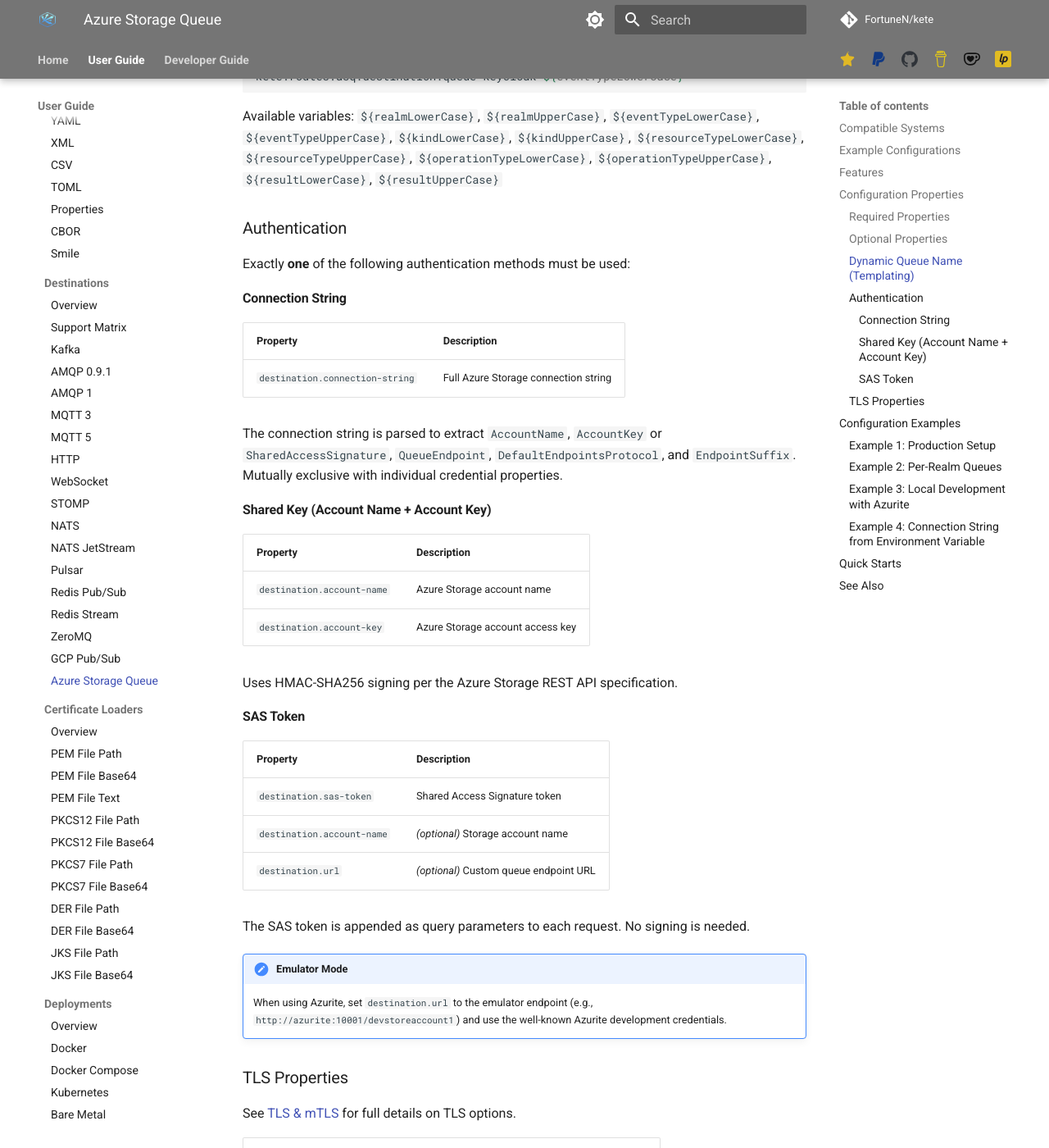
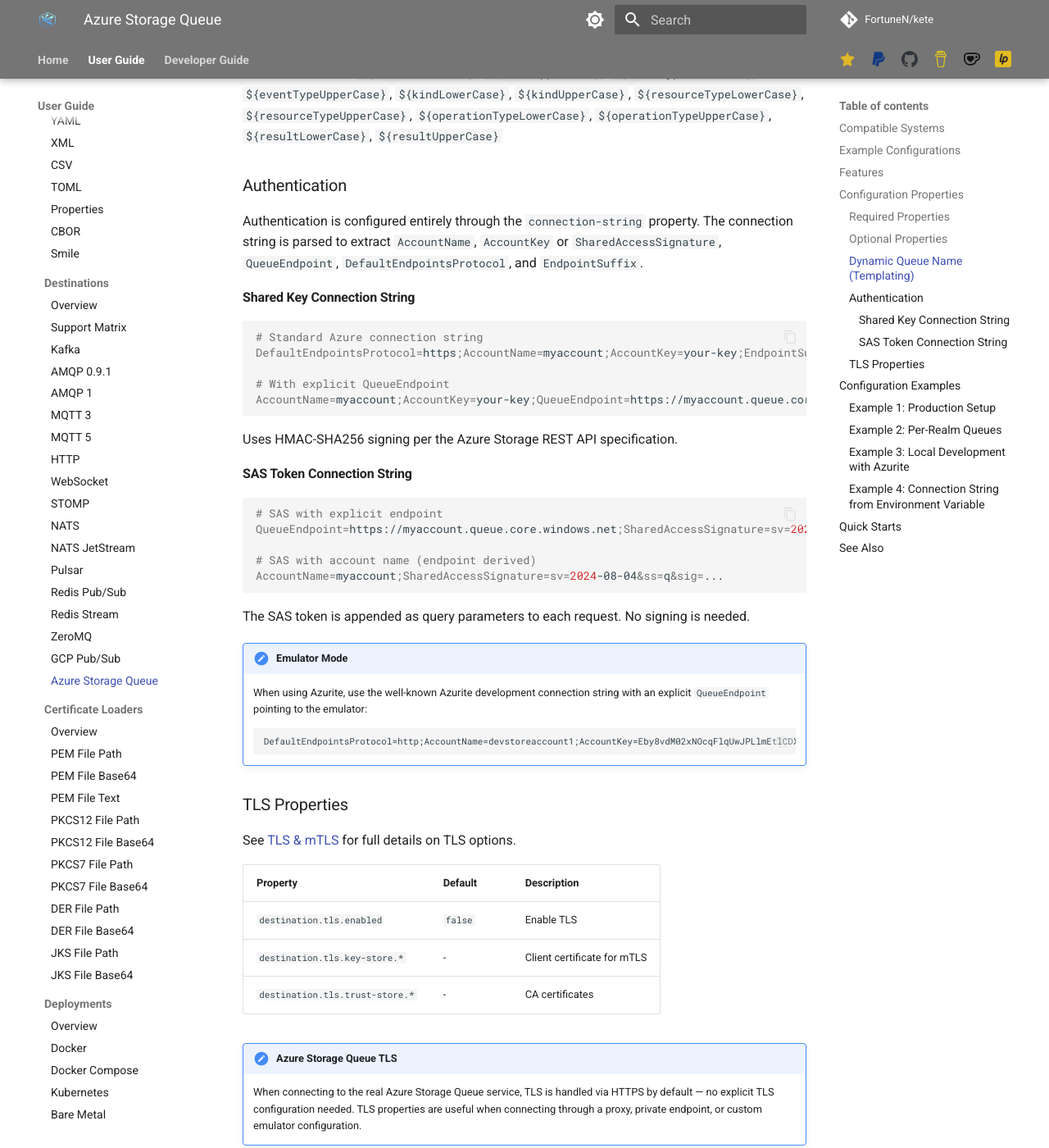
Before and after one commit to FortuneN/kete, an MkDocs documentation site: the page built from docs/user-guide/destinations/azure-storage-queue.md, in a window 1280 px wide and 1400 px high, scrolled down 2038 px. Shown: the whole window at 82% size. Built offline with MkDocs 1.6.1 and Material for MkDocs 9.7.7, drawn with Linux system fonts in a browser that asks for light colours; comment, search, counter and statistics services are not loaded; some of the changed text lies outside the part shown.

Commit message:
Simplify Azure Storage Queue to connection-string only
Remove account-name, account-key, sas-token, and url as direct config
properties. Connection-string is now the only way to configure the
Azure Storage Queue destination. The connection string is parsed
internally to extract all needed fields.

Updated: config, integration tests, E2E test, unit tests (28 tests),
quickstarts, and documentation.

````diff
--- a/docs/user-guide/destinations/azure-storage-queue.md
+++ b/docs/user-guide/destinations/azure-storage-queue.md
@@ -20,16 +20,7 @@ Stream Keycloak events to Azure Storage Queue.
 
 ## Example Configurations
 
-=== "Shared Key (Account Name + Key)"
-
-    ```bash
-    kete.routes.asq.destination.kind=azure-storage-queue
-    kete.routes.asq.destination.account-name=mystorageaccount
-    kete.routes.asq.destination.account-key=your-account-key
-    kete.routes.asq.destination.queue=keycloak-events
-    ```
-
-=== "Connection String"
+=== "Azure Cloud"
 
     ```bash
     kete.routes.asq.destination.kind=azure-storage-queue
@@ -41,8 +32,7 @@ Stream Keycloak events to Azure Storage Queue.
 
     ```bash
     kete.routes.asq.destination.kind=azure-storage-queue
-    kete.routes.asq.destination.account-name=mystorageaccount
-    kete.routes.asq.destination.sas-token=sv=2024-08-04&ss=q&srt=sco&sp=wau&se=...&sig=...
+    kete.routes.asq.destination.connection-string=QueueEndpoint=https://mystorageaccount.queue.core.windows.net;SharedAccessSignature=sv=2024-08-04&ss=q&srt=sco&sp=wau&se=...&sig=...
     kete.routes.asq.destination.queue=keycloak-events
     ```
 
@@ -50,20 +40,8 @@ Stream Keycloak events to Azure Storage Queue.
 
     ```bash
     kete.routes.asq.destination.kind=azure-storage-queue
-    kete.routes.asq.destination.account-name=devstoreaccount1
-    kete.routes.asq.destination.account-key=Eby8vdM02xNOcqFlqUwJPLlmEtlCDXJ1OUzFT50uSRZ6IFsuFq2UVErCz4I6tq/K1SZFPTOtr/KBHBeksoGMGw==
+    kete.routes.asq.destination.connection-string=DefaultEndpointsProtocol=http;AccountName=devstoreaccount1;AccountKey=Eby8vdM02xNOcqFlqUwJPLlmEtlCDXJ1OUzFT50uSRZ6IFsuFq2UVErCz4I6tq/K1SZFPTOtr/KBHBeksoGMGw==;QueueEndpoint=http://azurite:10001/devstoreaccount1
     kete.routes.asq.destination.queue=keycloak-events
-    kete.routes.asq.destination.url=http://azurite:10001/devstoreaccount1
-    ```
-
-=== "Custom Endpoint"
-
-    ```bash
-    kete.routes.asq.destination.kind=azure-storage-queue
-    kete.routes.asq.destination.account-name=mystorageaccount
-    kete.routes.asq.destination.account-key=your-account-key
-    kete.routes.asq.destination.queue=keycloak-events
-    kete.routes.asq.destination.url=https://mystorageaccount.queue.core.windows.net
     ```
 
 
@@ -71,13 +49,12 @@ Stream Keycloak events to Azure Storage Queue.
 ## Features
 
 - Azure Storage Queue REST API integration (no Azure SDK dependency)
-- Three authentication methods: Shared Key, Connection String, SAS Token
+- Authentication via connection string (Shared Key or SAS Token)
 - Emulator support via Azurite for local development and testing
 - Queue name templating with variables
 - Configurable message TTL
 - Messages encoded as Base64
 - TLS/mTLS support
-- Custom endpoint URL support
 
 
 
@@ -88,13 +65,13 @@ Stream Keycloak events to Azure Storage Queue.
 | Property | Description | Example |
 |----------|-------------|---------|
 | `destination.kind` | Must be `azure-storage-queue` | `azure-storage-queue` |
+| `destination.connection-string` | Azure Storage connection string | `DefaultEndpointsProtocol=https;AccountName=...;AccountKey=...;EndpointSuffix=core.windows.net` |
 | `destination.queue` | Queue name (supports templating) | `keycloak-events` |
 
 ### Optional Properties
 
 | Property | Default | Description | Example |
 |----------|---------|-------------|---------|
-| `destination.url` | `https://{account-name}.queue.core.windows.net` | Custom endpoint URL | `http://azurite:10001/devstoreaccount1` |
 | `destination.message-ttl` | `0` | Message TTL in seconds (`0` = Azure default 7 days, `-1` = no expiry) | `3600` |
 | `destination.timeout-seconds` | `10` | HTTP connect and request timeout in seconds | `30` |
 
@@ -114,37 +91,37 @@ Available variables: `${realmLowerCase}`, `${realmUpperCase}`, `${eventTypeLower
 
 ### Authentication
 
-Exactly **one** of the following authentication methods must be used:
+Authentication is configured entirely through the `connection-string` property. The connection string is parsed to extract `AccountName`, `AccountKey` or `SharedAccessSignature`, `QueueEndpoint`, `DefaultEndpointsProtocol`, and `EndpointSuffix`.
 
-#### Connection String
+#### Shared Key Connection String
 
-| Property | Description |
-|----------|-------------|
-| `destination.connection-string` | Full Azure Storage connection string |
+```bash
+# Standard Azure connection string
+DefaultEndpointsProtocol=https;AccountName=myaccount;AccountKey=your-key;EndpointSuffix=core.windows.net
 
-The connection string is parsed to extract `AccountName`, `AccountKey` or `SharedAccessSignature`, `QueueEndpoint`, `DefaultEndpointsProtocol`, and `EndpointSuffix`. Mutually exclusive with individual credential properties.
-
-#### Shared Key (Account Name + Account Key)
-
-| Property | Description |
-|----------|-------------|
-| `destination.account-name` | Azure Storage account name |
-| `destination.account-key` | Azure Storage account access key |
+# With explicit QueueEndpoint
+AccountName=myaccount;AccountKey=your-key;QueueEndpoint=https://myaccount.queue.core.windows.net
+```
 
 Uses HMAC-SHA256 signing per the Azure Storage REST API specification.
 
-#### SAS Token
+#### SAS Token Connection String
 
-| Property | Description |
-|----------|-------------|
-| `destination.sas-token` | Shared Access Signature token |
-| `destination.account-name` | _(optional)_ Storage account name |
-| `destination.url` | _(optional)_ Custom queue endpoint URL |
+```bash
+# SAS with explicit endpoint
+QueueEndpoint=https://myaccount.queue.core.windows.net;SharedAccessSignature=sv=2024-08-04&ss=q&srt=sco&sp=wau&se=...&sig=...
+
+# SAS with account name (endpoint derived)
+AccountName=myaccount;SharedAccessSignature=sv=2024-08-04&ss=q&sig=...
+```
 
 The SAS token is appended as query parameters to each request. No signing is needed.
 
 !!! note "Emulator Mode"
-    When using Azurite, set `destination.url` to the emulator endpoint (e.g., `http://azurite:10001/devstoreaccount1`) and use the well-known Azurite development credentials.
+    When using Azurite, use the well-known Azurite development connection string with an explicit `QueueEndpoint` pointing to the emulator:
+    ```
+    DefaultEndpointsProtocol=http;AccountName=devstoreaccount1;AccountKey=Eby8vdM02xNOcqFlqUwJPLlmEtlCDXJ1OUzFT50uSRZ6IFsuFq2UVErCz4I6tq/K1SZFPTOtr/KBHBeksoGMGw==;QueueEndpoint=http://azurite:10001/devstoreaccount1
+    ```
 
 ### TLS Properties
 
@@ -169,8 +146,7 @@ See [TLS & mTLS](overview.md#tls-mtls) for full details on TLS options.
 kete.routes.prod.destination.kind=azure-storage-queue
 kete.routes.prod.realm-matchers.realm=list:master
 kete.routes.prod.event-matchers.filter=glob:*
-kete.routes.prod.destination.account-name=prodstorageaccount
-kete.routes.prod.destination.account-key=your-production-account-key
+kete.routes.prod.destination.connection-string=DefaultEndpointsProtocol=https;AccountName=prodstorageaccount;AccountKey=your-production-account-key;EndpointSuffix=core.windows.net
 kete.routes.prod.destination.queue=keycloak-events
 kete.routes.prod.destination.message-ttl=86400
 kete.routes.prod.destination.timeout-seconds=30
@@ -181,8 +157,7 @@ kete.routes.prod.destination.timeout-seconds=30
 ```bash
 # Route events to different queues per realm
 kete.routes.events.destination.kind=azure-storage-queue
-kete.routes.events.destination.account-name=mystorageaccount
-kete.routes.events.destination.account-key=your-account-key
+kete.routes.events.destination.connection-string=DefaultEndpointsProtocol=https;AccountName=mystorageaccount;AccountKey=your-key;EndpointSuffix=core.windows.net
 kete.routes.events.destination.queue=keycloak-${realmLowerCase}-events
 ```
 
@@ -192,10 +167,8 @@ kete.routes.events.destination.queue=keycloak-${realmLowerCase}-events
 kete.routes.local.destination.kind=azure-storage-queue
 kete.routes.local.realm-matchers.realm=list:master
 kete.routes.local.event-matchers.filter=glob:*
-kete.routes.local.destination.account-name=devstoreaccount1
-kete.routes.local.destination.account-key=Eby8vdM02xNOcqFlqUwJPLlmEtlCDXJ1OUzFT50uSRZ6IFsuFq2UVErCz4I6tq/K1SZFPTOtr/KBHBeksoGMGw==
+kete.routes.local.destination.connection-string=DefaultEndpointsProtocol=http;AccountName=devstoreaccount1;AccountKey=Eby8vdM02xNOcqFlqUwJPLlmEtlCDXJ1OUzFT50uSRZ6IFsuFq2UVErCz4I6tq/K1SZFPTOtr/KBHBeksoGMGw==;QueueEndpoint=http://localhost:10001/devstoreaccount1
 kete.routes.local.destination.queue=keycloak-events
-kete.routes.local.destination.url=http://localhost:10001/devstoreaccount1
 ```
 
 ### Example 4: Connection String from Environment Variable
````
Also changed, not shown: docs/user-guide/destinations/overview.md (+1 -2 lines), quick-starts/azure-storage-queue/GUIDE.md (+8 -10 lines), 7 other files.
